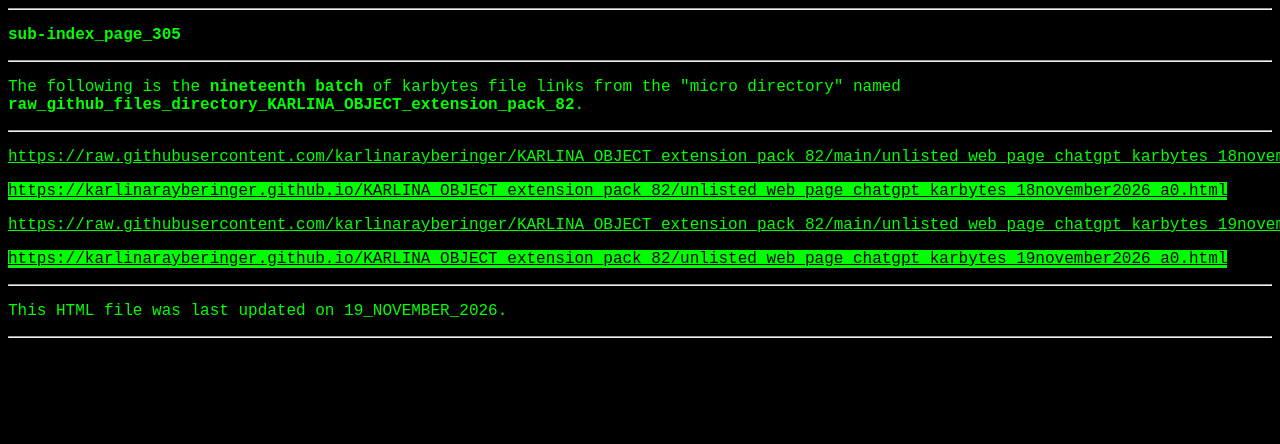
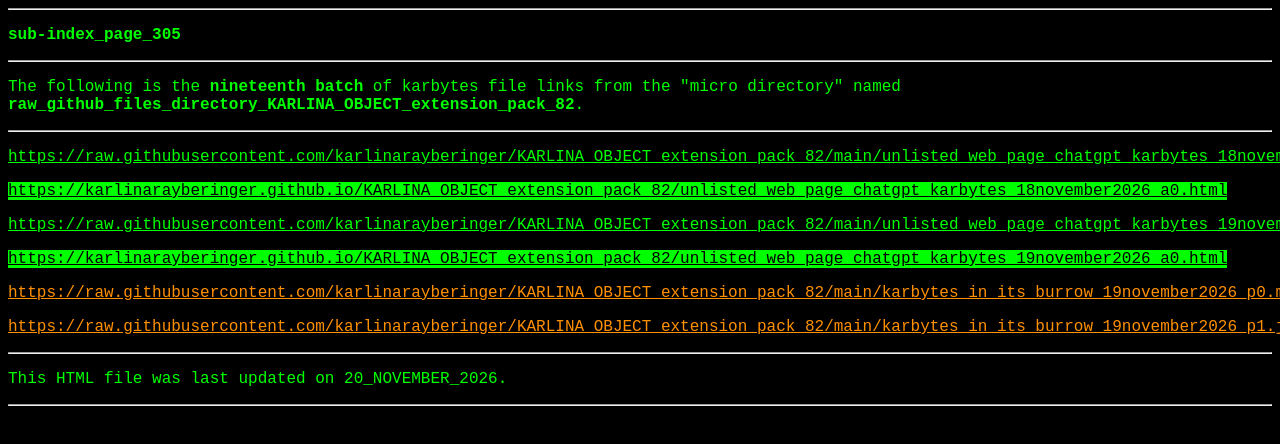
Before and after one commit to karbytessupporter/karbytes_wayback_machine_saves_precision_batches_extension_1, a plain HTML site: page sub-index_page_305.html in a window 1280 px wide. Shown: the top 444 px of the page. Drawn offline with Linux system fonts and the light colour scheme.

Commit message:
Update sub-index_page_305.html

```diff
--- a/sub-index_page_305.html
+++ b/sub-index_page_305.html
@@ -3,7 +3,7 @@
  * file: sub-index_page_305.html
  * type: Hyper-Text-Markup-Language
  * author: karbytes
- * date: 19_NOVEMBER_2026
+ * date: 20_NOVEMBER_2026
  * license: PUBLIC_DOMAIN
  */
  -->
@@ -31,10 +31,12 @@
 <p><a style="background: #00ff00;color: #000000" href="https://karlinarayberinger.github.io/KARLINA_OBJECT_extension_pack_82/unlisted_web_page_chatgpt_karbytes_18november2026_a0.html" target="_blank" rel="noopener">https://karlinarayberinger.github.io/KARLINA_OBJECT_extension_pack_82/unlisted_web_page_chatgpt_karbytes_18november2026_a0.html</a></p>
 <p><a style="background: #000000;color: #00ff00" href="https://raw.githubusercontent.com/karlinarayberinger/KARLINA_OBJECT_extension_pack_82/main/unlisted_web_page_chatgpt_karbytes_19november2026_a0.html" target="_blank" rel="noopener">https://raw.githubusercontent.com/karlinarayberinger/KARLINA_OBJECT_extension_pack_82/main/unlisted_web_page_chatgpt_karbytes_19november2026_a0.html</a></p>
 <p><a style="background: #00ff00;color: #000000" href="https://karlinarayberinger.github.io/KARLINA_OBJECT_extension_pack_82/unlisted_web_page_chatgpt_karbytes_19november2026_a0.html" target="_blank" rel="noopener">https://karlinarayberinger.github.io/KARLINA_OBJECT_extension_pack_82/unlisted_web_page_chatgpt_karbytes_19november2026_a0.html</a></p>
+<p><a style="background: #000000;color: #ff9000" href="https://raw.githubusercontent.com/karlinarayberinger/KARLINA_OBJECT_extension_pack_82/main/karbytes_in_its_burrow_19november2026_p0.mp4" target="_blank" rel="noopener">https://raw.githubusercontent.com/karlinarayberinger/KARLINA_OBJECT_extension_pack_82/main/karbytes_in_its_burrow_19november2026_p0.mp4</a></p>
+<p><a style="background: #000000;color: #ff9000" href="https://raw.githubusercontent.com/karlinarayberinger/KARLINA_OBJECT_extension_pack_82/main/karbytes_in_its_burrow_19november2026_p1.jpg" target="_blank" rel="noopener">https://raw.githubusercontent.com/karlinarayberinger/KARLINA_OBJECT_extension_pack_82/main/karbytes_in_its_burrow_19november2026_p1.jpg</a></p>
 
 <hr>
 
-<p>This HTML file was last updated on 19_NOVEMBER_2026.</p>
+<p>This HTML file was last updated on 20_NOVEMBER_2026.</p>
 
 <hr>
 </body>
```
